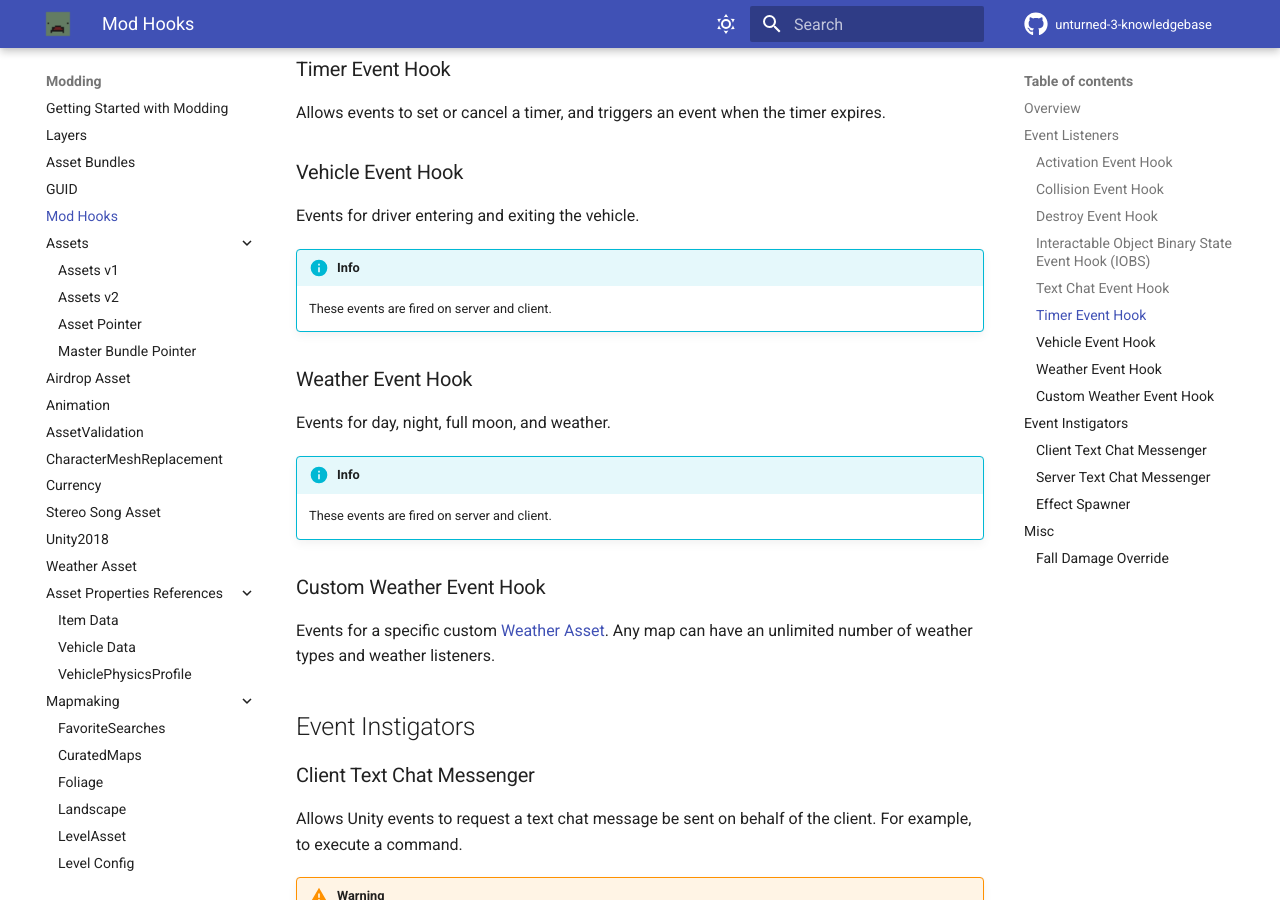
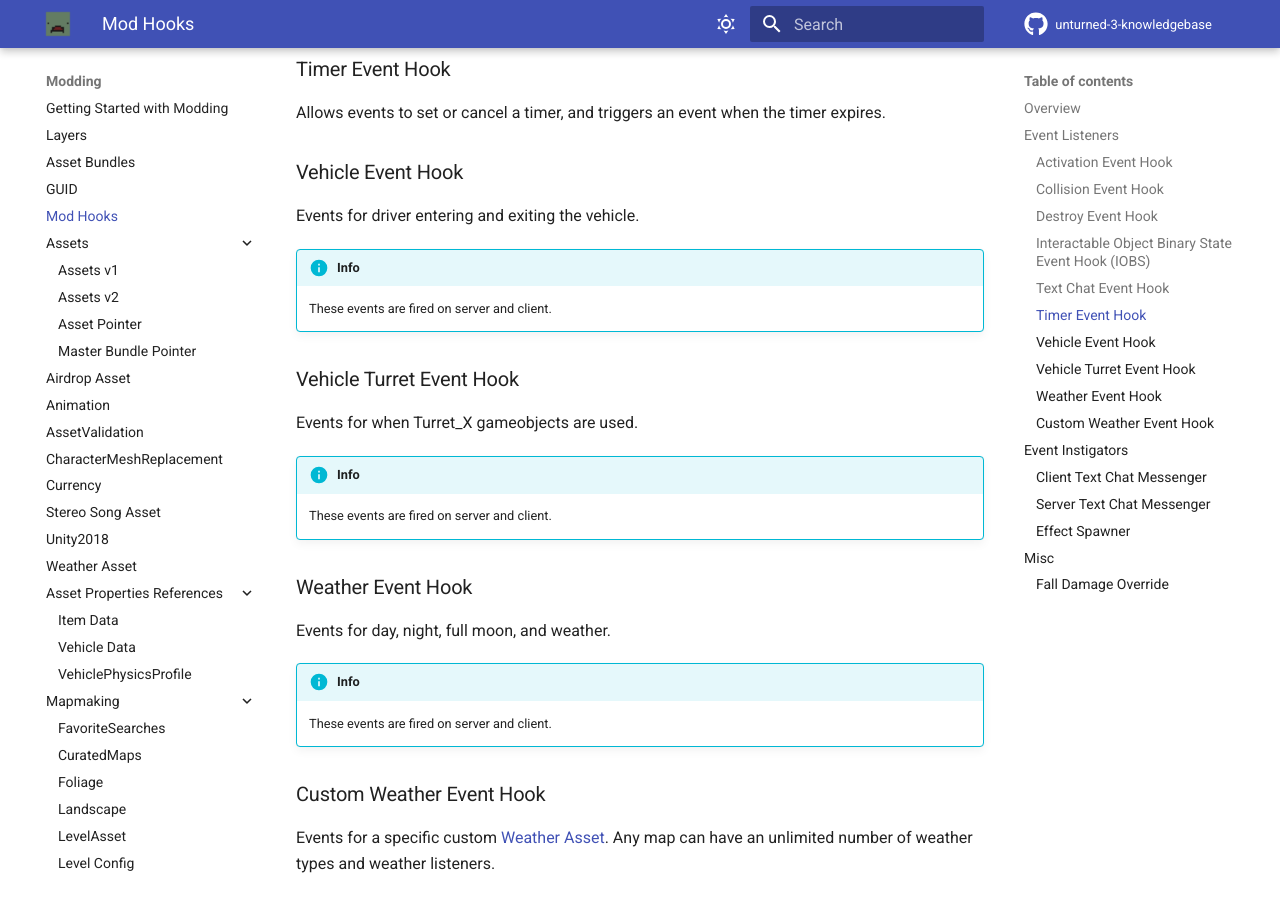
Before and after one commit to unturned-info/unturned-3-knowledgebase, an MkDocs documentation site: the page built from docs/Modding/ModHooks.md, in a window 1280 px wide and 900 px high, scrolled down 1411 px. Built offline with MkDocs 1.6.1 and Material for MkDocs 9.7.7, drawn with Linux system fonts in a browser that asks for light colours; comment, search, counter and statistics services are not loaded.

Commit message:
Adds Turret Event documentation

```diff
--- a/docs/Modding/ModHooks.md
+++ b/docs/Modding/ModHooks.md
@@ -44,6 +44,13 @@ Events for driver entering and exiting the vehicle.
 !!! info
     These events are fired on server and client.
 
+### Vehicle Turret Event Hook
+
+Events for when Turret_X gameobjects are used.
+
+!!! info
+    These events are fired on server and client.
+
 ### Weather Event Hook
 
 Events for day, night, full moon, and weather.
```
